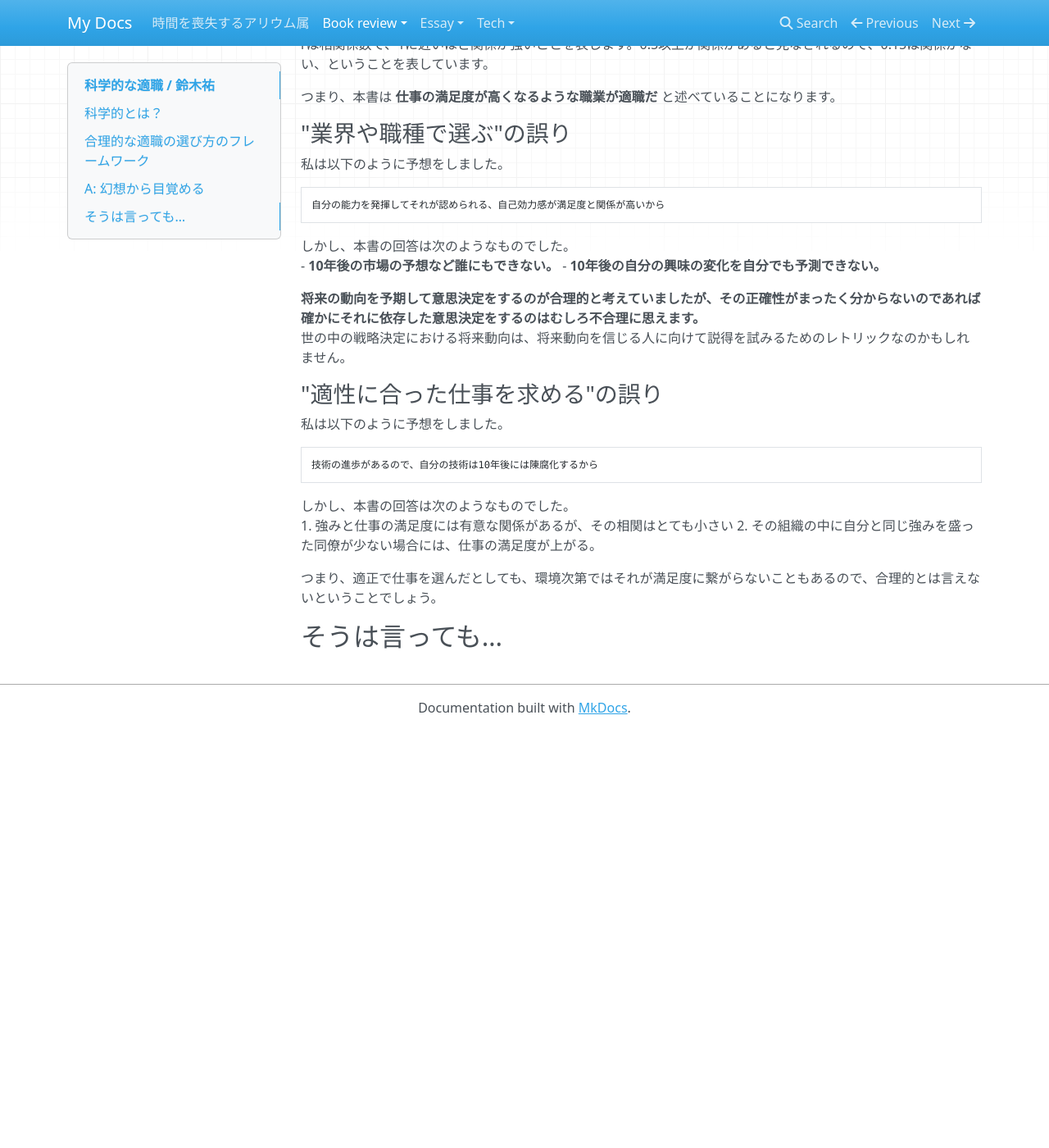
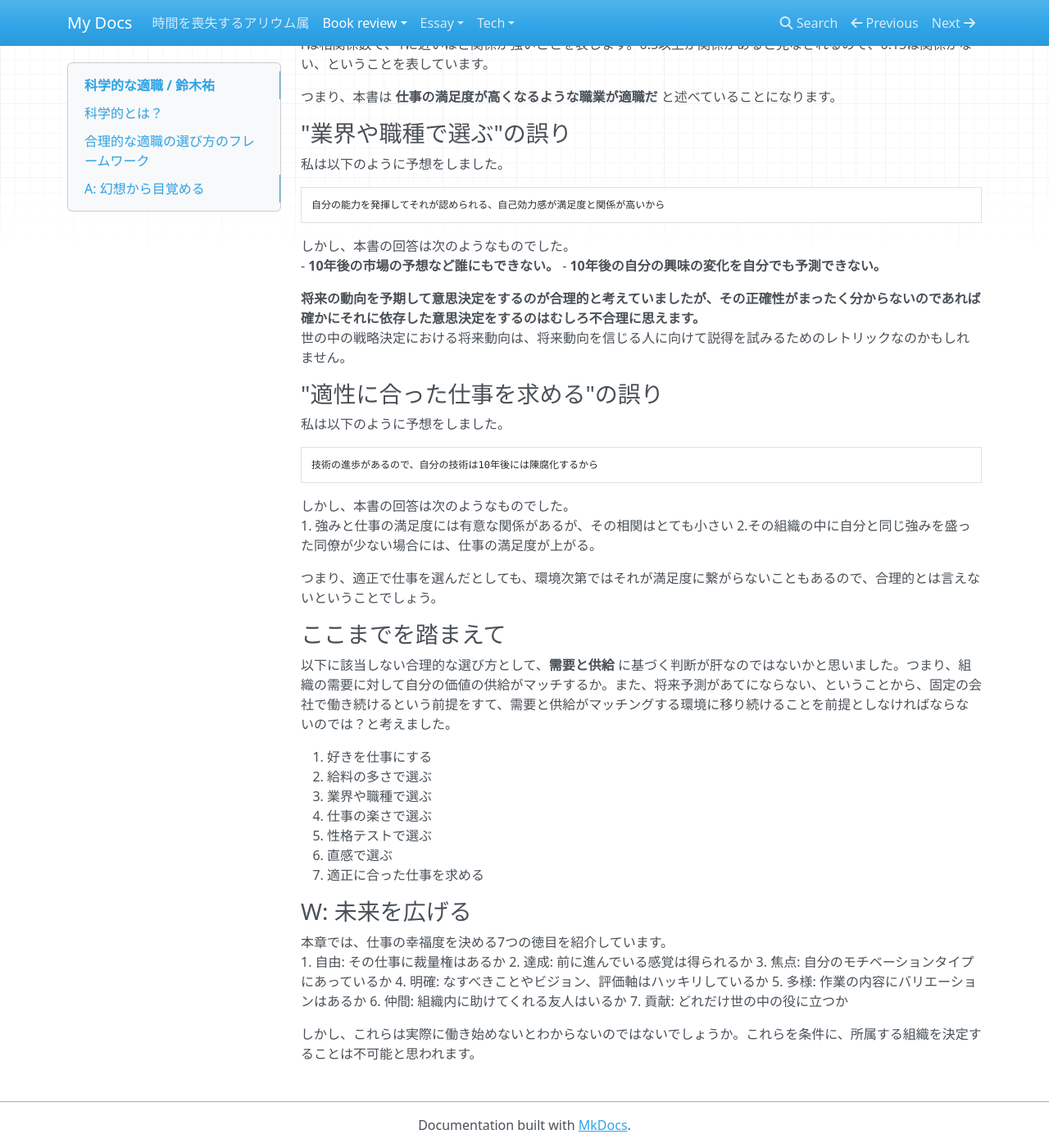
Before and after one commit to kunihiroka/allium, an MkDocs documentation site: the page built from docs/book_review/002/002.md, in a window 1280 px wide and 1400 px high, scrolled down 957 px. Shown: the whole window at 82% size. Built offline with MkDocs 1.6.1, drawn with Linux system fonts in a browser that asks for light colours; nearby versions of some CDN libraries; before the commit the page ends 1848 px from its top, so only the background shows below that; some of the changed text lies outside the part shown.

Commit message:
commit from Windows

```diff
--- a/docs/book_review/002/002.md
+++ b/docs/book_review/002/002.md
@@ -26,7 +26,7 @@
 6. 直感で選ぶ
 7. 適正に合った仕事を求める
 
-1, 4, 5, 6は、とても合理的な判断とは思えないので納得できます。しかし2, 3, 7は何故誤りと言えるのでしょうか？
+1, 4, 5, 6は、まぁ合理的な判断とは思えないので納得できます。しかし2, 3, 7は何故誤りと言えるのでしょうか？
 
 ### "給料の多さで選ぶ"の誤り
 私は以下のように予想をしました。
@@ -63,9 +63,29 @@ rは相関係数で、1に近いほど関係が強いことを表します。0.5
 
 しかし、本書の回答は次のようなものでした。
 1. 強みと仕事の満足度には有意な関係があるが、その相関はとても小さい
-2. その組織の中に自分と同じ強みを盛った同僚が少ない場合には、仕事の満足度が上がる。
+2.その組織の中に自分と同じ強みを盛った同僚が少ない場合には、仕事の満足度が上がる。
 
 つまり、適正で仕事を選んだとしても、環境次第ではそれが満足度に繋がらないこともあるので、合理的とは言えないということでしょう。
 
+### ここまでを踏まえて
+以下に該当しない合理的な選び方として、**需要と供給** に基づく判断が肝なのではないかと思いました。つまり、組織の需要に対して自分の価値の供給がマッチするか。また、将来予測があてにならない、ということから、固定の会社で働き続けるという前提をすて、需要と供給がマッチングする環境に移り続けることを前提としなければならないのでは？と考えました。
 
-## そうは言っても…
+1. 好きを仕事にする
+2. 給料の多さで選ぶ
+3. 業界や職種で選ぶ
+4. 仕事の楽さで選ぶ
+5. 性格テストで選ぶ
+6. 直感で選ぶ
+7. 適正に合った仕事を求める
+
+### W: 未来を広げる
+本章では、仕事の幸福度を決める7つの徳目を紹介しています。
+1. 自由: その仕事に裁量権はあるか
+2. 達成: 前に進んでいる感覚は得られるか
+3. 焦点: 自分のモチベーションタイプにあっているか
+4. 明確: なすべきことやビジョン、評価軸はハッキリしているか
+5. 多様: 作業の内容にバリエーションはあるか
+6. 仲間: 組織内に助けてくれる友人はいるか
+7. 貢献: どれだけ世の中の役に立つか
+
+しかし、これらは実際に働き始めないとわからないのではないでしょうか。これらを条件に、所属する組織を決定することは不可能と思われます。
```
